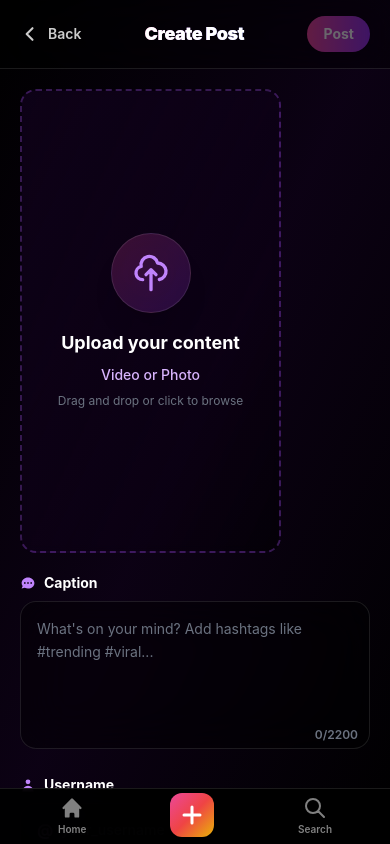
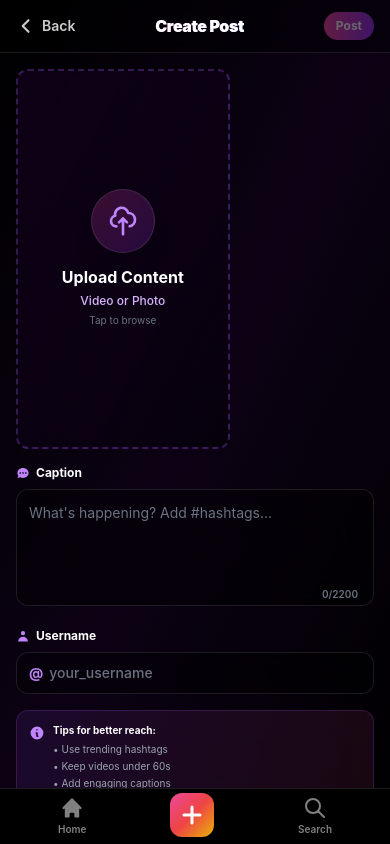
Before and after one commit to njayp1417/mini-tok, a Next.js app: page /upload in a window 390 px wide. Built offline with nearby package versions, Linux system fonts and the light colour scheme; no server answers.

Commit message:
Optimize upload page for mobile: reduce sizes, compact spacing, better fit

```diff
--- a/src/pages/upload.tsx
+++ b/src/pages/upload.tsx
@@ -45,10 +45,10 @@ export default function Upload() {
   return (
     <div className="h-[100dvh] bg-gradient-to-br from-black via-purple-950/20 to-black text-white flex flex-col overflow-hidden">
       {/* Premium Header */}
-      <div className="flex items-center justify-between px-5 py-4 border-b border-white/10 bg-black/40 backdrop-blur-xl">
+      <div className="flex items-center justify-between px-4 py-3 border-b border-white/10 bg-black/40 backdrop-blur-xl flex-shrink-0">
         <button
           onClick={() => router.push('/')}
-          className="flex items-center gap-2 text-white/80 hover:text-white transition-colors active:scale-95"
+          className="flex items-center gap-1.5 text-white/80 hover:text-white transition-colors active:scale-95"
           disabled={loading}
         >
           <svg className="w-5 h-5" fill="none" stroke="currentColor" viewBox="0 0 24 24">
@@ -56,29 +56,29 @@ export default function Upload() {
           </svg>
           <span className="text-sm font-semibold">Back</span>
         </button>
-        <h1 className="text-white text-lg font-black tracking-tight bg-gradient-to-r from-pink-400 via-purple-400 to-indigo-400 bg-clip-text text-transparent">Create Post</h1>
+        <h1 className="text-white text-base font-black tracking-tight bg-gradient-to-r from-pink-400 via-purple-400 to-indigo-400 bg-clip-text text-transparent">Create Post</h1>
         <button
           type="submit"
           form="upload-form"
           disabled={!canPost || loading}
-          className="px-4 py-2 rounded-full bg-gradient-to-r from-pink-500 to-purple-600 text-white text-sm font-bold disabled:opacity-40 disabled:cursor-not-allowed active:scale-95 transition-all shadow-lg"
+          className="px-3 py-1.5 rounded-full bg-gradient-to-r from-pink-500 to-purple-600 text-white text-xs font-bold disabled:opacity-40 disabled:cursor-not-allowed active:scale-95 transition-all shadow-lg"
         >
           {loading ? (
-            <div className="flex items-center gap-2">
-              <div className="w-4 h-4 border-2 border-white/30 border-t-white rounded-full animate-spin" />
-              <span>Posting...</span>
+            <div className="flex items-center gap-1.5">
+              <div className="w-3 h-3 border-2 border-white/30 border-t-white rounded-full animate-spin" />
+              <span>Posting</span>
             </div>
           ) : 'Post'}
         </button>
       </div>
 
       {/* Content */}
-      <form id="upload-form" onSubmit={handleSubmit} className="flex-1 overflow-y-auto scrollbar-hide pb-20">
-        <div className="p-5 space-y-5 max-w-2xl mx-auto">
+      <form id="upload-form" onSubmit={handleSubmit} className="flex-1 overflow-y-auto scrollbar-hide pb-16">
+        <div className="p-4 space-y-4">
 
           {/* Media Preview */}
           {preview && (
-            <div className="relative aspect-[9/16] max-h-[55vh] rounded-2xl overflow-hidden bg-gradient-to-br from-gray-900 to-black shadow-2xl border border-white/10">
+            <div className="relative aspect-[9/16] max-h-[45vh] rounded-xl overflow-hidden bg-gradient-to-br from-gray-900 to-black shadow-2xl border border-white/10">
               {mediaType === 'video' ? (
                 <video
                   src={preview}
@@ -100,9 +100,9 @@ export default function Upload() {
                   setPreview(null)
                   setMediaType(null)
                 }}
-                className="absolute top-3 right-3 w-10 h-10 rounded-full bg-black/80 backdrop-blur-xl border border-white/20 flex items-center justify-center hover:bg-black/90 active:scale-90 transition-all shadow-xl"
+                className="absolute top-2 right-2 w-8 h-8 rounded-full bg-black/80 backdrop-blur-xl border border-white/20 flex items-center justify-center hover:bg-black/90 active:scale-90 transition-all shadow-xl"
               >
-                <svg className="w-5 h-5" fill="none" stroke="currentColor" viewBox="0 0 24 24">
+                <svg className="w-4 h-4" fill="none" stroke="currentColor" viewBox="0 0 24 24">
                   <path strokeLinecap="round" strokeLinejoin="round" strokeWidth={2.5} d="M6 18L18 6M6 6l12 12" />
                 </svg>
               </button>
@@ -122,17 +122,17 @@ export default function Upload() {
               />
               <label
                 htmlFor="media-input"
-                className="flex items-center justify-center aspect-[9/16] max-h-[55vh] rounded-2xl border-2 border-dashed border-purple-500/30 cursor-pointer hover:border-purple-500/50 transition-all bg-gradient-to-br from-purple-950/20 to-black/40 backdrop-blur-sm group"
+                className="flex items-center justify-center aspect-[9/16] max-h-[45vh] rounded-xl border-2 border-dashed border-purple-500/30 cursor-pointer hover:border-purple-500/50 transition-all bg-gradient-to-br from-purple-950/20 to-black/40 backdrop-blur-sm group active:scale-[0.98]"
               >
-                <div className="text-center">
-                  <div className="w-20 h-20 mx-auto mb-4 rounded-full bg-gradient-to-br from-pink-500/20 to-purple-600/20 backdrop-blur-xl border border-white/10 flex items-center justify-center group-hover:scale-110 transition-transform shadow-xl">
-                    <svg className="w-10 h-10 text-purple-400" fill="none" stroke="currentColor" viewBox="0 0 24 24">
+                <div className="text-center px-4">
+                  <div className="w-16 h-16 mx-auto mb-3 rounded-full bg-gradient-to-br from-pink-500/20 to-purple-600/20 backdrop-blur-xl border border-white/10 flex items-center justify-center group-hover:scale-110 transition-transform shadow-xl">
+                    <svg className="w-8 h-8 text-purple-400" fill="none" stroke="currentColor" viewBox="0 0 24 24">
                       <path strokeLinecap="round" strokeLinejoin="round" strokeWidth={2} d="M7 16a4 4 0 01-.88-7.903A5 5 0 1115.9 6L16 6a5 5 0 011 9.9M15 13l-3-3m0 0l-3 3m3-3v12" />
                     </svg>
                   </div>
-                  <p className="text-white text-lg font-bold mb-2">Upload your content</p>
-                  <p className="text-purple-300 text-sm font-medium">Video or Photo</p>
-                  <p className="text-gray-500 text-xs mt-2">Drag and drop or click to browse</p>
+                  <p className="text-white text-base font-bold mb-1">Upload Content</p>
+                  <p className="text-purple-300 text-xs font-medium">Video or Photo</p>
+                  <p className="text-gray-500 text-[10px] mt-1">Tap to browse</p>
                 </div>
               </label>
             </div>
@@ -140,24 +140,24 @@ export default function Upload() {
 
           {/* Caption */}
           <div className="space-y-2">
-            <label className="text-white text-sm font-bold flex items-center gap-2">
-              <svg className="w-4 h-4 text-purple-400" fill="currentColor" viewBox="0 0 20 20">
+            <label className="text-white text-xs font-bold flex items-center gap-1.5">
+              <svg className="w-3.5 h-3.5 text-purple-400" fill="currentColor" viewBox="0 0 20 20">
                 <path fillRule="evenodd" d="M18 10c0 3.866-3.582 7-8 7a8.841 8.841 0 01-4.083-.98L2 17l1.338-3.123C2.493 12.767 2 11.434 2 10c0-3.866 3.582-7 8-7s8 3.134 8 7zM7 9H5v2h2V9zm8 0h-2v2h2V9zM9 9h2v2H9V9z" clipRule="evenodd" />
               </svg>
               Caption
             </label>
             <div className="relative">
               <textarea
-                placeholder="What's on your mind? Add hashtags like #trending #viral..."
+                placeholder="What's happening? Add #hashtags..."
                 value={content}
                 onChange={(e) => setContent(e.target.value)}
-                className="w-full bg-black/40 backdrop-blur-xl text-white placeholder-gray-500 rounded-2xl p-4 focus:outline-none focus:ring-2 focus:ring-purple-500 border border-white/10 resize-none text-sm leading-relaxed"
+                className="w-full bg-black/40 backdrop-blur-xl text-white placeholder-gray-500 rounded-xl p-3 focus:outline-none focus:ring-2 focus:ring-purple-500 border border-white/10 resize-none text-sm leading-relaxed"
                 disabled={loading}
-                rows={5}
+                rows={4}
                 maxLength={2200}
                 required
               />
-              <div className="absolute bottom-3 right-3 text-gray-500 text-xs font-semibold">
+              <div className="absolute bottom-2 right-2 text-gray-500 text-[10px] font-semibold bg-black/50 px-2 py-0.5 rounded-full">
                 {content.length}/2200
               </div>
             </div>
@@ -165,14 +165,14 @@ export default function Upload() {
 
           {/* Username */}
           <div className="space-y-2">
-            <label className="text-white text-sm font-bold flex items-center gap-2">
-              <svg className="w-4 h-4 text-purple-400" fill="currentColor" viewBox="0 0 20 20">
+            <label className="text-white text-xs font-bold flex items-center gap-1.5">
+              <svg className="w-3.5 h-3.5 text-purple-400" fill="currentColor" viewBox="0 0 20 20">
                 <path fillRule="evenodd" d="M10 9a3 3 0 100-6 3 3 0 000 6zm-7 9a7 7 0 1114 0H3z" clipRule="evenodd" />
               </svg>
               Username
             </label>
-            <div className="flex items-center bg-black/40 backdrop-blur-xl rounded-2xl px-4 py-3.5 focus-within:ring-2 focus-within:ring-purple-500 border border-white/10">
-              <span className="text-purple-400 text-base font-bold mr-2">@</span>
+            <div className="flex items-center bg-black/40 backdrop-blur-xl rounded-xl px-3 py-2.5 focus-within:ring-2 focus-within:ring-purple-500 border border-white/10">
+              <span className="text-purple-400 text-sm font-bold mr-1.5">@</span>
               <input
                 type="text"
                 placeholder="your_username"
@@ -187,16 +187,16 @@ export default function Upload() {
           </div>
 
           {/* Tips */}
-          <div className="bg-gradient-to-r from-purple-500/10 to-pink-500/10 backdrop-blur-xl rounded-2xl p-4 border border-purple-500/20">
-            <div className="flex items-start gap-3">
-              <svg className="w-5 h-5 text-purple-400 flex-shrink-0 mt-0.5" fill="currentColor" viewBox="0 0 20 20">
+          <div className="bg-gradient-to-r from-purple-500/10 to-pink-500/10 backdrop-blur-xl rounded-xl p-3 border border-purple-500/20">
+            <div className="flex items-start gap-2">
+              <svg className="w-4 h-4 text-purple-400 flex-shrink-0 mt-0.5" fill="currentColor" viewBox="0 0 20 20">
                 <path fillRule="evenodd" d="M18 10a8 8 0 11-16 0 8 8 0 0116 0zm-7-4a1 1 0 11-2 0 1 1 0 012 0zM9 9a1 1 0 000 2v3a1 1 0 001 1h1a1 1 0 100-2v-3a1 1 0 00-1-1H9z" clipRule="evenodd" />
               </svg>
               <div>
-                <p className="text-white text-xs font-bold mb-1">Tips for better reach:</p>
-                <ul className="text-gray-400 text-xs space-y-1">
+                <p className="text-white text-[10px] font-bold mb-1">Tips for better reach:</p>
+                <ul className="text-gray-400 text-[10px] space-y-0.5">
                   <li>• Use trending hashtags</li>
-                  <li>• Keep videos under 60 seconds</li>
+                  <li>• Keep videos under 60s</li>
                   <li>• Add engaging captions</li>
                 </ul>
               </div>
```
